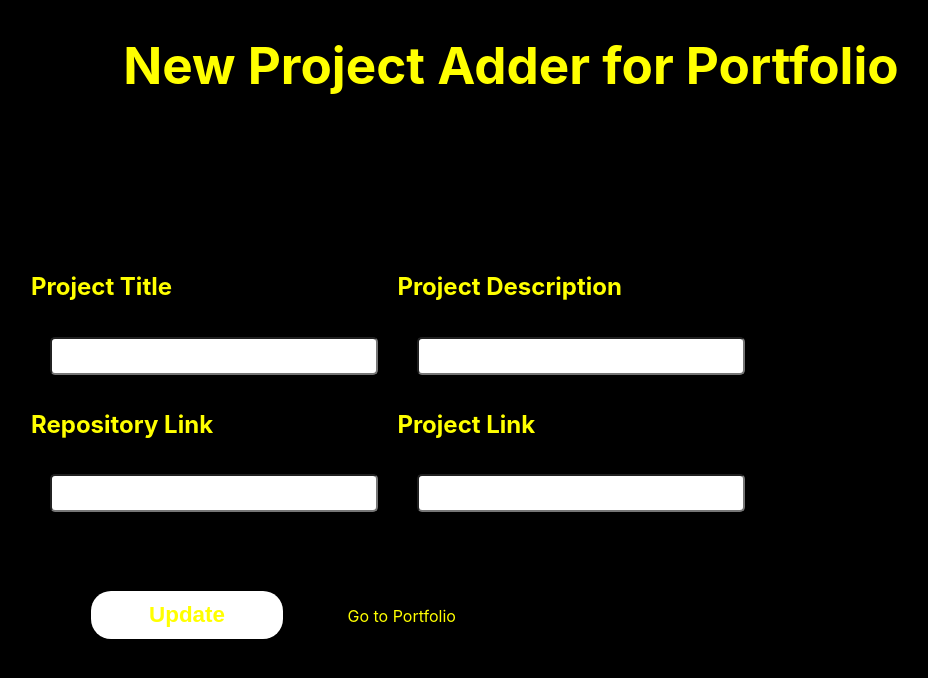
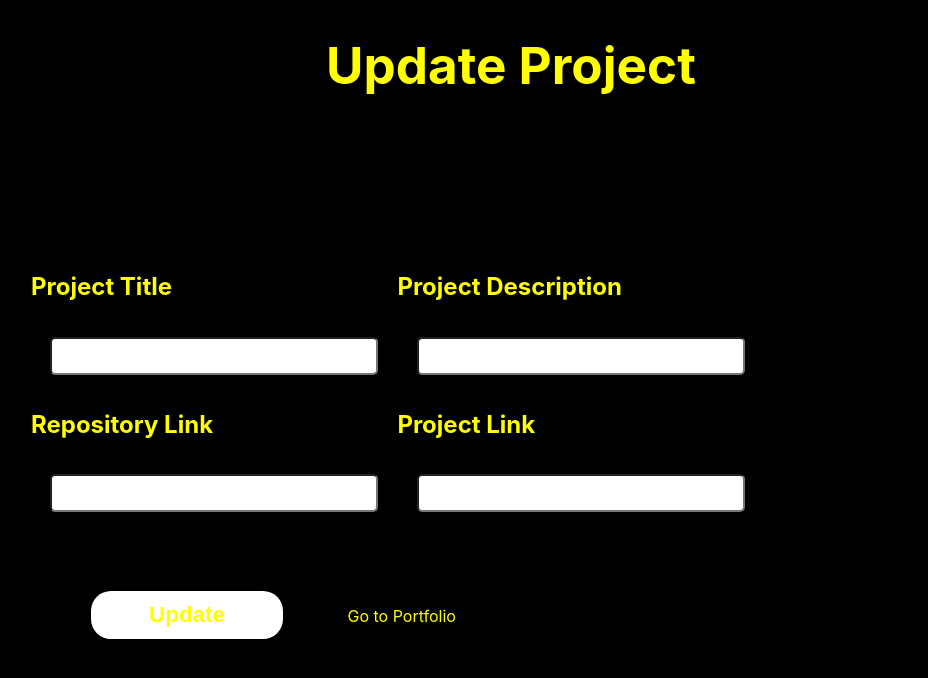
Before and after one commit to mrrajeev29/Project-Adder-Frontend, a React (Create React App) app: page /update/1 in a window 1280 px wide. Shown: the top 678 px of the page, without its empty margins (129-1057 px from the left). Built offline with nearby package versions, Linux system fonts and the light colour scheme; no server answers.

Commit message:
Update Update.js

```diff
--- a/src/component/Update/Update.js
+++ b/src/component/Update/Update.js
@@ -39,7 +39,7 @@ const ProjectUpdate=()=>{
 
     return(
         <>
-        <h1 className="head">New Project Adder for Portfolio</h1>
+        <h1 className="head">Update Project</h1>
         <form >
             <div>
                 <h1 className="Mobhead">Project Adder</h1>
```
